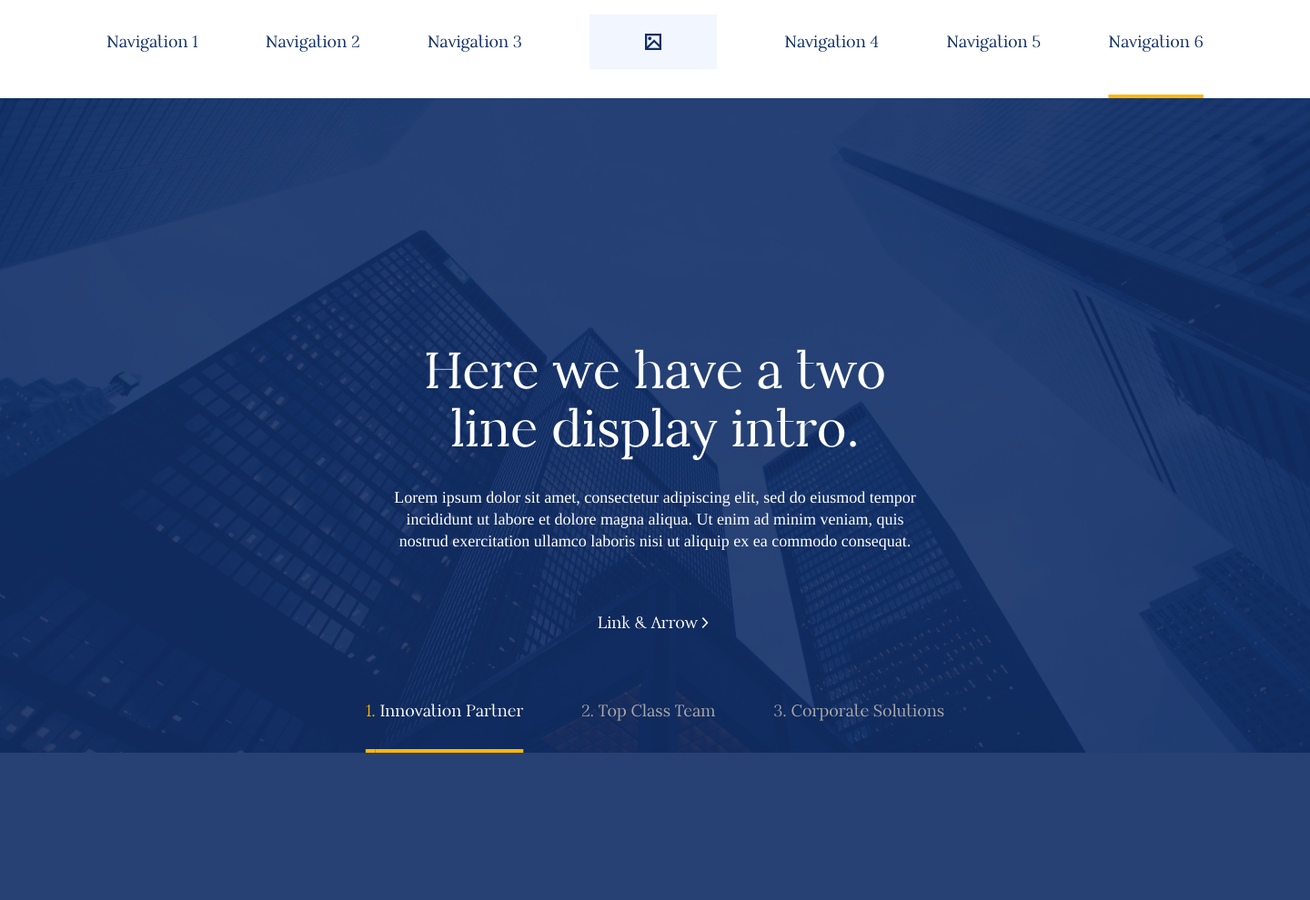
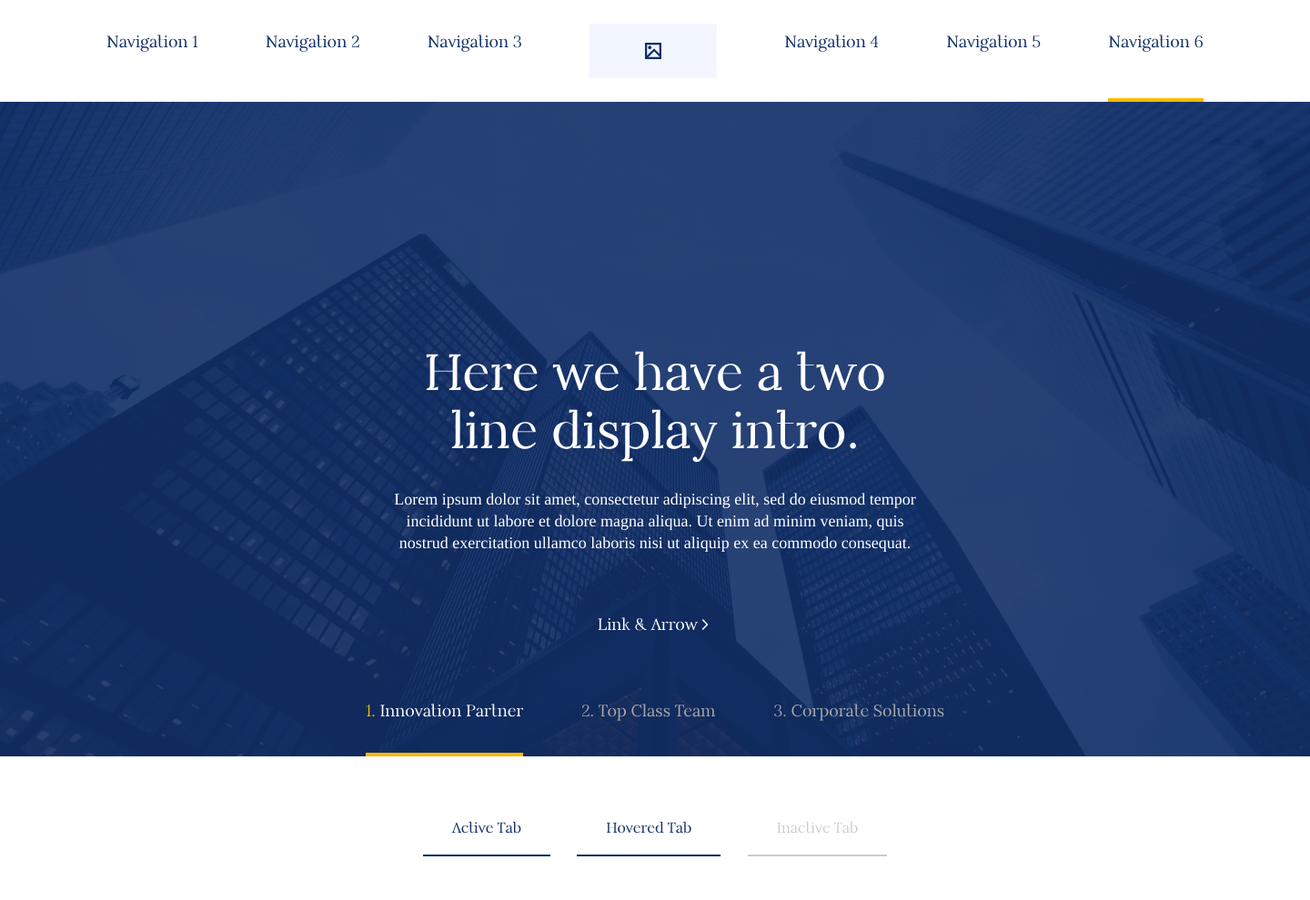
Before and after one commit to davidsadler/whiskygalore, a PHP site: template templates/index.twig in a window 1440 px wide. Shown: the whole page at 91% size. Before the commit the page ends 828 px from the top, so only its background shows below. Run offline with PHP 8.4, Linux system fonts and the light colour scheme; the template is opened without the code that fills it, so the values that code supplies are empty; some libraries are stand-ins or nearby versions.

Commit message:
Add tabs

```diff
--- a/templates/index.twig
+++ b/templates/index.twig
@@ -43,6 +43,15 @@
                     </ul>
                 </nav>
             </section>
+            <section class="tabs">
+                <nav>
+                    <ul class="tab-group">
+                        <li><a href="#">Active  Tab</a></li>
+                        <li><a href="#">Hovered Tab</a></li>
+                        <li class="inactive"><a href="#">Inactive Tab</a></li>
+                    </ul>
+                </nav>
+            </section>
         </div>
     </body>
 </html>
--- a/web/css/site.css
+++ b/web/css/site.css
@@ -52,11 +52,6 @@ Nav Items and Tab Group
     display: flex;
     justify-content: space-around;
     list-style: none;
-    padding-bottom: 1rem;
-}
-
-.tab-group {
-    padding-bottom: 0;
 }
 
 .nav-items a,
@@ -66,8 +61,8 @@ Nav Items and Tab Group
     display: inline-block;
 }
 
-.header .tab-group a {
-    color: #AAAAAA;
+.nav-items a {
+    padding-bottom: 3rem;
 }
 
 .nav-items li a:focus,
@@ -76,17 +71,8 @@ Nav Items and Tab Group
 .tab-group li a:focus,
 .tab-group li a:hover,
 .tab-group li.active a {
-    text-decoration: underline;
-    text-underline-offset: 3.25rem;
-    text-decoration-color: #FFB800;
-    text-decoration-thickness: 0.25rem;
-}
-
-.header .tab-group li a:focus,
-.header .tab-group li a:hover,
-.header .tab-group li.active a {
-    color: #FFFFFF;
-    text-underline-offset: 2.25rem;
+    border-bottom: 0.25rem solid #FFB800;
+    text-decoration: none;
 }
 
 .tab-group.highlight-first li a:focus:first-letter,
@@ -109,6 +95,38 @@ Nav Items and Tab Group
     flex-direction: column;
     justify-content: center;
     align-items: center;
+}
+
+.header .tab-group a {
+    color: #AAAAAA;
+}
+
+.header .tab-group li a:focus,
+.header .tab-group li a:hover,
+.header .tab-group li.active a {
+    color: #FFFFFF;
+}
+
+.tabs .tab-group li a {
+    border-bottom: 0.15rem solid #112E66;
+}
+
+.tabs .tab-group li.inactive a {
+    color: #CCCCCC;
+    border-bottom: 0.15rem solid #CCCCCC;
+}
+
+.tabs .tab-group li a:hover {
+    background: #F1F6FF;
+}
+
+.tabs .tab-group li.inactive a:hover {
+    background: none;
+    cursor: default;
+}
+
+.tabs .tab-group a {
+    padding: 1rem 2rem 1rem 2rem;
 }
 
 .container {
@@ -168,6 +186,11 @@ Nav Items and Tab Group
     margin: 2rem 0 4rem 0;
 }
 
+.tabs {
+    padding: 3rem;
+    font-size: 1rem;
+}
+
 .tabs nav {
     width: 540px;
     margin: auto;
```
